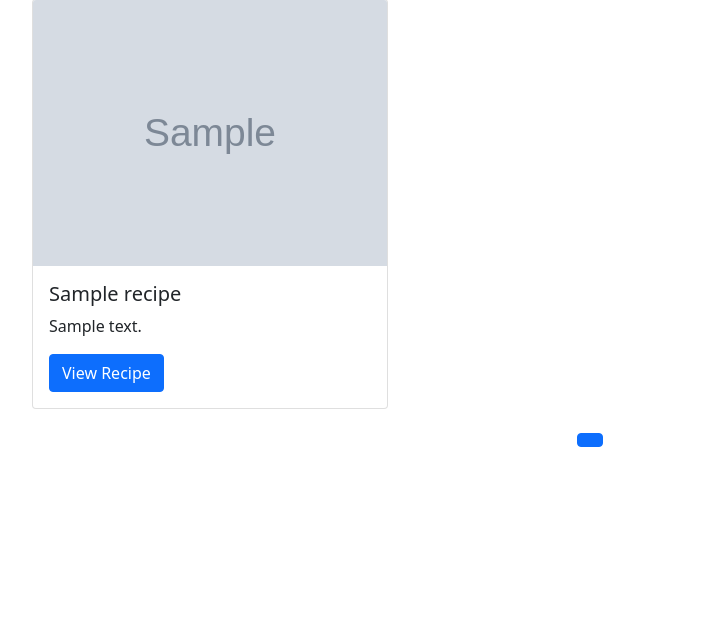
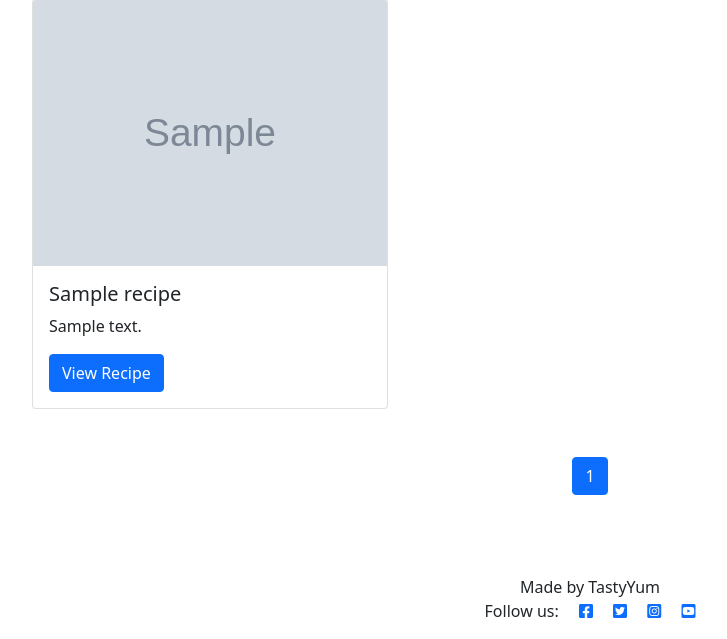
Before and after one commit to Taiwoogbonyomi/Food_Blog, a Django app: page / in a window 1280 px wide. Shown: the part 161-800 px from the top of the page, without its empty margins (50-777 px from the left). Run offline with Django 4.2, Linux system fonts and the light colour scheme; tables that the repository leaves empty hold one stand-in row (values such as "Sample post"); grey boxes marked "Sample" are stand-in pictures.

Commit message:
fix bugs in the recipelist.html

```diff
--- a/foodblog/templates/base.html
+++ b/foodblog/templates/base.html
@@ -68,12 +68,12 @@
     </main>
 
     <footer class="footer mt-auto py-3 dark-bg">
-        <p class="m-0 text-center text-white">Made by TastyYum</p>
-        <p class="m-0 text-center text-white">Follow us:
-            <a href="https://facebook.com" target="_blank" class="text-white ms-3"><i class="fab fa-facebook-square"></i></a>
-            <a href="https://twitter.com" target="_blank" class="text-white ms-3"><i class="fab fa-twitter-square"></i></a>
-            <a href="https://instagram.com" target="_blank" class="text-white ms-3"><i class="fab fa-instagram-square"></i></a>
-            <a href="https://youtube.com" target="_blank" class="text-white ms-3"><i class="fab fa-youtube-square"></i></a>
+        <p class="m-0 text-center text-black">Made by TastyYum</p>
+        <p class="m-0 text-center text-black">Follow us:
+            <a href="https://facebook.com" target="_blank" class="text-grey ms-3"><i class="fab fa-facebook-square"></i></a>
+            <a href="https://twitter.com" target="_blank" class="text-grey ms-3"><i class="fab fa-twitter-square"></i></a>
+            <a href="https://instagram.com" target="_blank" class="text-grey ms-3"><i class="fab fa-instagram-square"></i></a>
+            <a href="https://youtube.com" target="_blank" class="text-grey ms-3"><i class="fab fa-youtube-square"></i></a>
         </p>
     </footer>
 
--- a/foodblog/templates/foodblog/recipe_list.html
+++ b/foodblog/templates/foodblog/recipe_list.html
@@ -25,29 +25,26 @@
     </div>
 
     <!-- Pagination -->
-    <div class="d-flex justify-content-center">
+    <div class="d-flex justify-content-center mt-4">
         <nav aria-label="Page navigation">
-            <ul class="pagination">
-                {% if recipes.has_previous %}
+            <ul class="pagination justify-content-center">
+                {% if page_obj.has_previous %}
                     <li class="page-item">
-                        <a href="?page={{ recipes.previous_page_number }}" class="page-link" aria-label="Previous">
-                            <span aria-hidden="true">&laquo;</span>
-                        </a>
+                        <a href="?page={{ page_obj.previous_page_number }}" class="page-link">&laquo; PREV</a>
                     </li>
                 {% endif %}
 
                 <li class="page-item active">
-                    <span class="page-link">{{ recipes.number }}</span>
+                    <span class="page-link">{{ page_obj.number }}</span>
                 </li>
 
-                {% if recipes.has_next %}
+                {% if page_obj.has_next %}
                     <li class="page-item">
-                        <a href="?page={{ recipes.next_page_number }}" class="page-link" aria-label="Next">
-                            <span aria-hidden="true">&raquo;</span>
-                        </a>
+                        <a href="?page={{ page_obj.next_page_number }}" class="page-link">NEXT &raquo;</a>
                     </li>
                 {% endif %}
             </ul>
+
         </nav>
     </div>
 </div>
```
Also changed, not shown: foodblog/static/foodblog/style.css (deleted, +0 -19 lines), media/recipes/mushroom-risotto.jpg (added).
